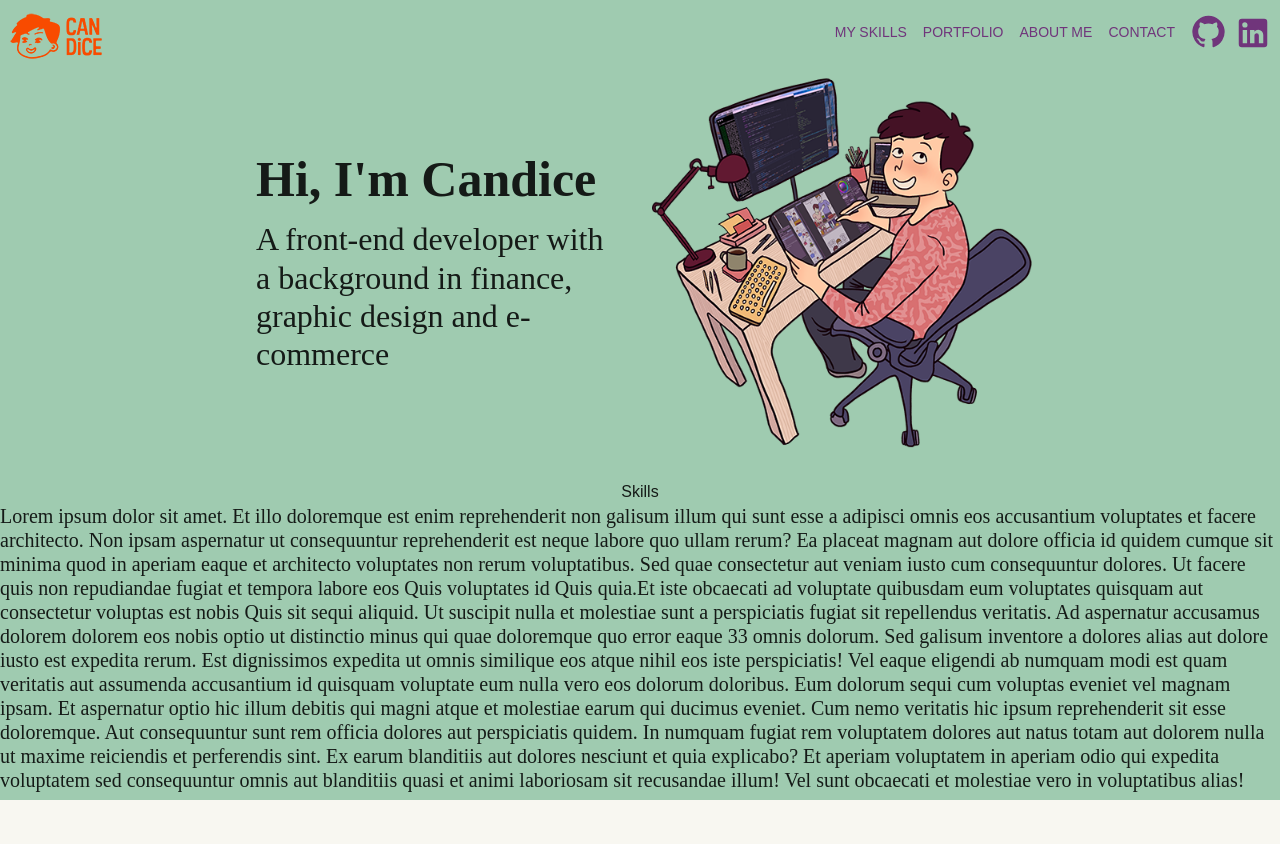
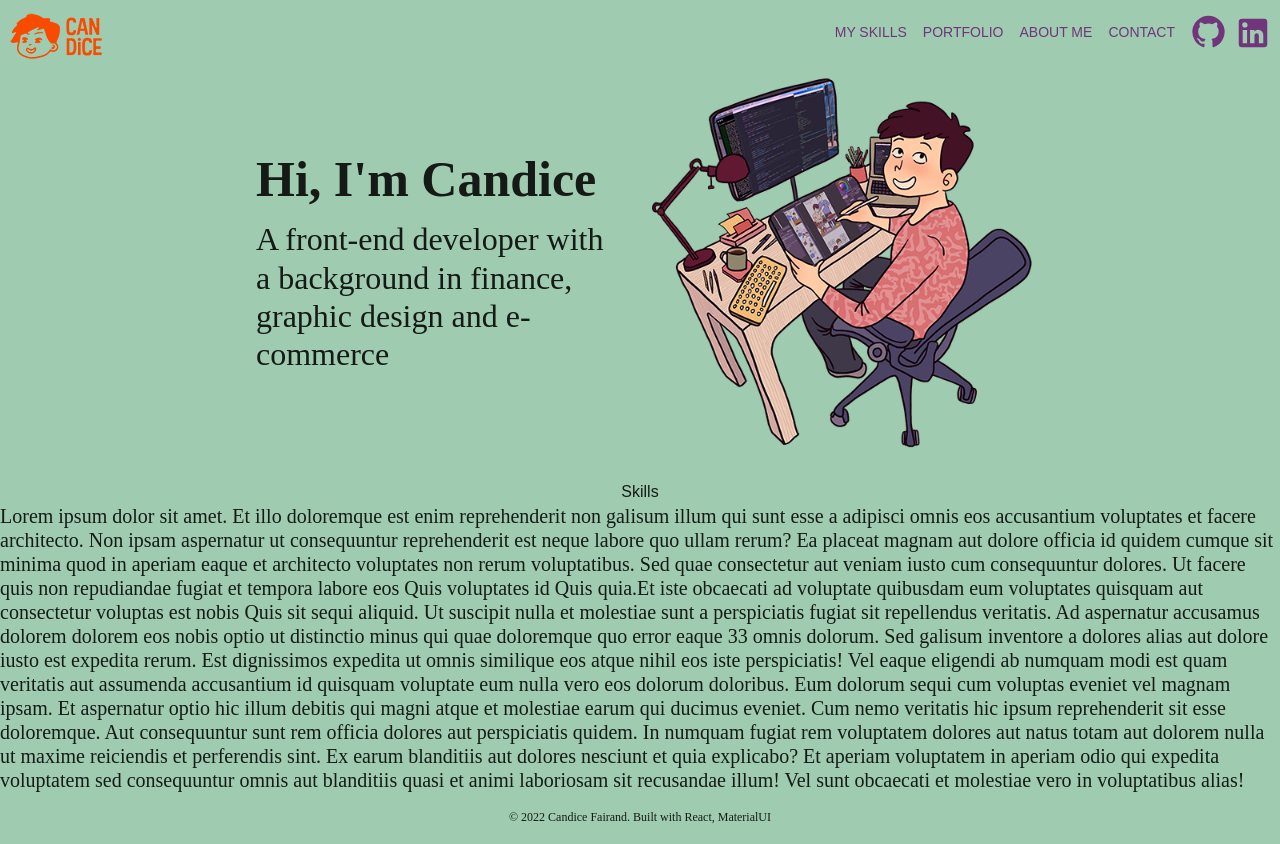
Before and after one commit to Candyfair/portfolio-materialui, a React app: page / in a window 1280 px wide. Before the commit the page ends 800 px from the top, so only its background shows below. Built offline with nearby package versions, Linux system fonts and the light colour scheme; a web font is replaced by a local one.

Commit message:
Add footer for desktop view

```diff
--- /dev/null
+++ b/src/components/Footer/index.js
@@ -0,0 +1,37 @@
+// === IMPORTS
+import { Stack, Typography } from '@mui/material';
+import { makeStyles } from '@mui/styles';
+
+// === MUI
+const useStyles = makeStyles((theme) => ({
+  footerPosition: {
+    padding: theme.spacing(2),
+  },
+  footerStyle: {
+    fontFamily: 'Apparat',
+    fontWeight: 300,
+  },
+}));
+
+// === COMPONENT
+const Footer = () => {
+  const classes = useStyles();
+
+  return (
+    <Stack
+      className={classes.footerPosition}
+      justifyContent="center"
+      alignItems="center"
+    >
+      <Typography
+        variant="caption"
+        className={classes.footerStyle}
+      >
+        © 2022 Candice Fairand. Built with React, MaterialUI
+
+      </Typography>
+    </Stack>
+  );
+};
+
+export default Footer;
--- a/src/components/Layout/index.js
+++ b/src/components/Layout/index.js
@@ -1,9 +1,12 @@
 // === IMPORTS
+import PropTypes from 'prop-types';
+
 import { Stack, Box } from '@mui/material';
 import { makeStyles } from '@mui/styles';
 
 import NavBarMobile from 'src/components/NavBarMobile';
 import TopMenu from 'src/components/TopMenu';
+import Footer from 'src/components/Footer';
 
 // === MUI
 const useStyles = makeStyles((theme) => ({
@@ -13,9 +16,17 @@ const useStyles = makeStyles((theme) => ({
   },
   pages: {
     flexGrow: 1,
+    [theme.breakpoints.down('sm')]: {
+      marginBottom: theme.spacing(8),
+    },
   },
   navbarMobile: {
     [theme.breakpoints.up('sm')]: {
+      display: 'none',
+    },
+  },
+  footer: {
+    [theme.breakpoints.down('sm')]: {
       display: 'none',
     },
   },
@@ -33,11 +44,22 @@ const Layout = ({ children }) => {
       <Box className={classes.pages}>
         {children}
       </Box>
+
+      {/* Navigation menu for mobile */}
       <Box className={classes.navbarMobile}>
         <NavBarMobile />
+      </Box>
+
+      {/* Footer for desktop */}
+      <Box className={classes.footer}>
+        <Footer />
       </Box>
     </Stack>
   );
 };
 
+Layout.propTypes = {
+  children: PropTypes.element.isRequired,
+};
+
 export default Layout;
--- a/src/utils/utils.js
+++ b/src/utils/utils.js
@@ -5,9 +5,6 @@ import useScrollTrigger from '@mui/material/useScrollTrigger';
 
 export default function ElevationScroll(props) {
   const { children } = props;
-  // Note that you normally won't need to set the window ref as useScrollTrigger
-  // will default to window.
-  // This is only being set here because the demo is in an iframe.
   const trigger = useScrollTrigger({
     disableHysteresis: true,
     threshold: 0,
```
